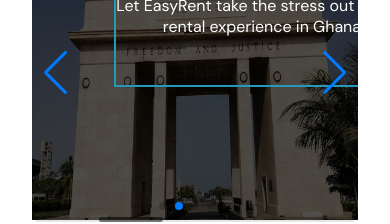
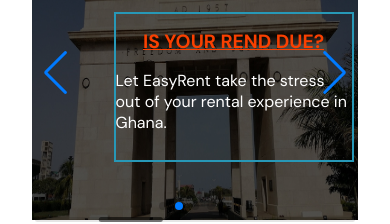
Before and after one commit to Gibsondignity/carInfoFrontend, a Next.js app: page /about in a window 390 px wide. Shown: the part 192-416 px from the top of the page. Built offline with nearby package versions, Linux system fonts and the light colour scheme.

Commit message:
Slider border fixed

```diff
--- a/components/Slider/style.module.css
+++ b/components/Slider/style.module.css
@@ -54,12 +54,19 @@
 }
 
 
-@media screen and (max-width: 380px){
-    .img > div{
-       display: none;
+@media screen and (min-width: 950px) {
+    .img > img{
+        height: 600px;
+        width: 100%;
+       }
+
+       .img > div{
+        position: absolute;
+        left: 35%;
+
     }
+
 }
-
 
 
 
@@ -113,16 +120,23 @@
 }
 
 
-@media screen and (min-width: 950px) {
-    .img > img{
-        height: 600px;
-        width: 100%;
-       }
 
-       .img > div{
+
+@media screen and (max-width: 450px){
+
+    .img > div{
         position: absolute;
-        left: 35%;
+        top: 30%;
+        border: 2px solid #2798B7;
+        width: 240px;
+        height: 150px;
 
     }
 
+
+    .img > div > p{
+        color: white;
+        text-align: left;
+    }
+
 }
```
